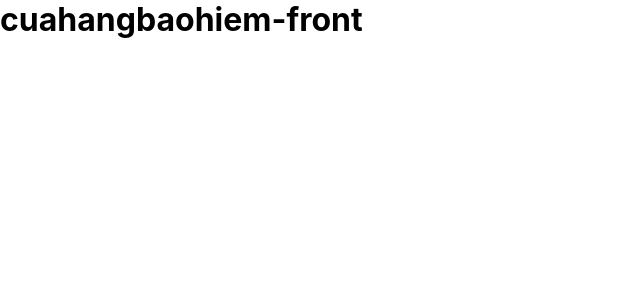
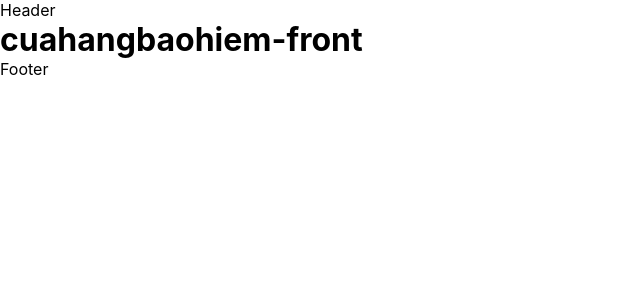
Before and after one commit to TDAK1509/cuahangbaohiem-front, a Nuxt app: page / in a window 1280 px wide. Shown: the top 300 px of the page, without its empty margins (0-640 px from the left). Built offline with nearby package versions, Linux system fonts and the light colour scheme.

Commit message:
Init header footer

```diff
--- /dev/null
+++ b/components/TheFooter.vue
@@ -0,0 +1,9 @@
+<template>
+  <footer>Footer</footer>
+</template>
+
+<script>
+export default {
+  name: "Footer",
+};
+</script>
--- /dev/null
+++ b/components/TheHeader.vue
@@ -0,0 +1,9 @@
+<template>
+  <header>Header</header>
+</template>
+
+<script>
+export default {
+  name: "Header",
+};
+</script>
--- a/layouts/default.vue
+++ b/layouts/default.vue
@@ -1,6 +1,8 @@
 <template>
   <div>
+    <TheHeader />
     <Nuxt />
+    <TheFooter />
   </div>
 </template>
 
```
Also changed, not shown: nuxt.config.js (+9 -7 lines).
